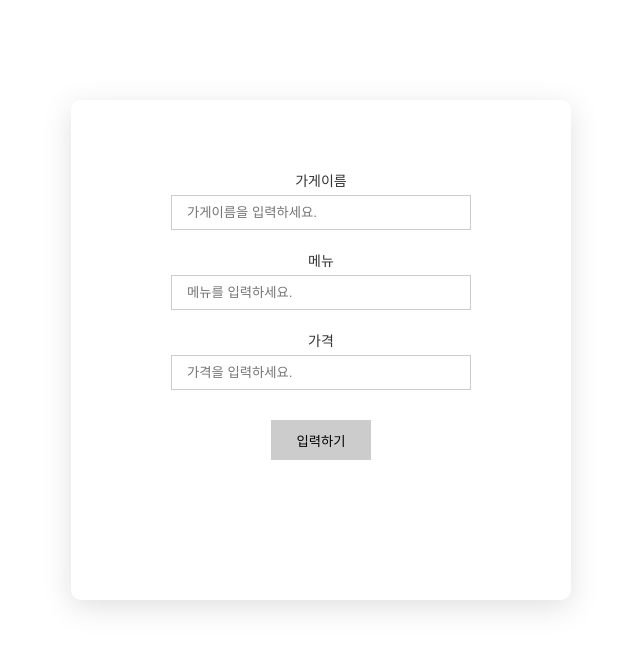
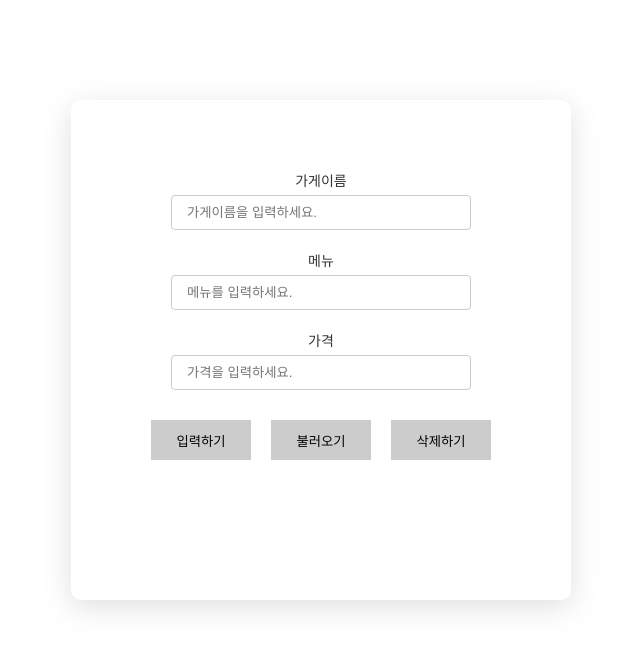
Before and after one commit to tamoimi/next-prisma-form, a Next.js app: page / in a window 1280 px wide. Shown: the top 650 px of the page, without its empty margins (319-959 px from the left). Built offline with nearby package versions, Linux system fonts and the light colour scheme.

Commit message:
feat: getShop() - 데이터 호출
- req.query를 사용한 데이터 호출

```diff
--- a/pages/api/shop.js
+++ b/pages/api/shop.js
@@ -22,6 +22,26 @@ export default async function handler(req, res) {
 
     res.status(200).json(result);
   }
+
+  if (req.method === "GET") {
+    console.log("get 호출!!");
+    const { shopName } = req.query;
+
+    const result = await client.shop.findUnique({
+      select: {
+        id: false,
+        shopName: true,
+        shopMenu: true,
+        shopPrice: true,
+      },
+      where: {
+        shopName: shopName,
+      },
+    });
+    res.status(200).json(result);
+  }
 }
 
 //여기에서 .json의 역할은 <- 이곳으로 값을 넣겠다
+
+//key:value(같으면 생략 가능)
--- a/pages/index.js
+++ b/pages/index.js
@@ -5,6 +5,7 @@ const ShopForm = () => {
     register,
     handleSubmit,
     formState: { errors },
+    getValues,
   } = useForm({
     mode: "onChange",
   });
@@ -24,6 +25,17 @@ const ShopForm = () => {
     ).json();
     //여기에서 .json의 역할은 결과물이 json으로 자동으로 넘어가겠다
     console.log(response);
+  };
+
+  const getShop = async () => {
+    console.log("getShop 호출됨");
+    const shopName = getValues("shopName");
+    const result = await (
+      await fetch(`/api/shop?shopName=${shopName}`, {
+        method: "GET",
+      })
+    ).json();
+    console.log("result", result);
   };
 
   return (
@@ -61,6 +73,12 @@ const ShopForm = () => {
         {errors.shopPrice && <p>{errors.shopPrice.message}</p>}
         <br />
         <button type="submit">입력하기</button>
+        <button type="button" onClick={getShop}>
+          불러오기
+        </button>
+        <button type="button" >
+          삭제하기
+        </button>
       </form>
 
       <style jsx>
@@ -85,12 +103,13 @@ const ShopForm = () => {
             height: 35px;
             margin: 5px 0 0 0;
             border: 1px solid #ccc;
+            border-radius: 4px;
             padding: 0 15px;
           }
           button {
             width: 100px;
             height: 40px;
-            margin: 30px 0;
+            margin: 30px 10px;
             border: none;
             background: #ccc;
             cursor: pointer;
```
